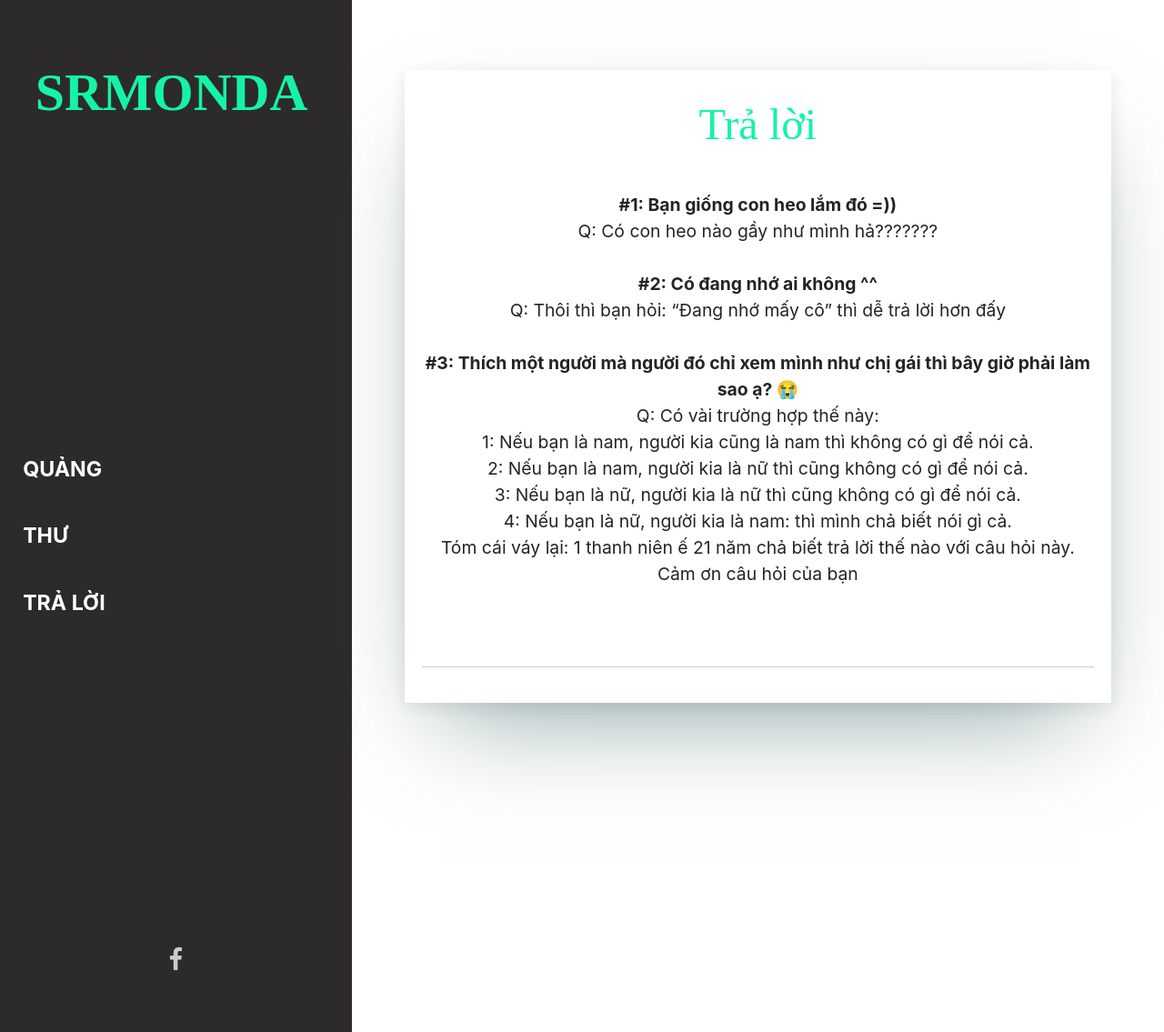
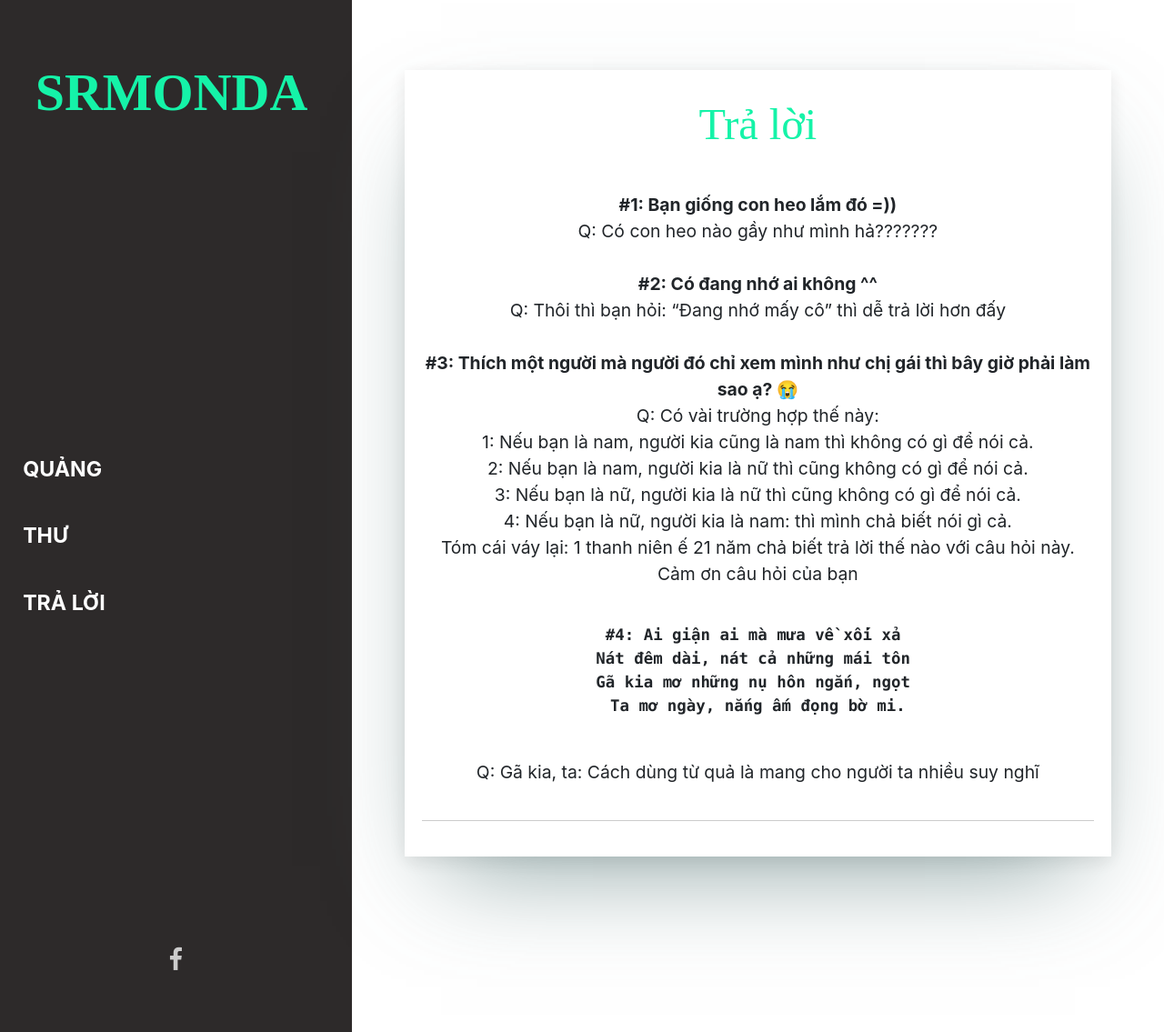
Before and after one commit to srmonda/srmonda.github., a Jekyll site: the page built from _pages/answer.html, in a window 1280 px wide and 1135 px high. Shown: the whole window at 91% size. Built offline with Jekyll 4.4.1, drawn with Linux system fonts in a browser that asks for light colours; nearby versions of some CDN libraries; some web fonts are replaced.

Commit message:
Answer question 4

```diff
--- a/_pages/answer.html
+++ b/_pages/answer.html
@@ -30,4 +30,11 @@ Tóm cái váy lại: 1 thanh niên ế 21 năm chả biết trả lời thế n
 <br />
 Cảm ơn câu hỏi của bạn
 
-<br />
+<pre style="margin: 0;">
+<b>#4: Ai giận ai mà mưa về xối xả
+Nát đêm dài, nát cả những mái tôn
+Gã kia mơ những nụ hôn ngắn, ngọt
+Ta mơ ngày, nắng ấm đọng bờ mi.
+</b>
+</pre>
+<p>Q: Gã kia, ta: Cách dùng từ quả là mang cho người ta nhiều suy nghĩ</p>
```
Also changed, not shown: 1 other file.
